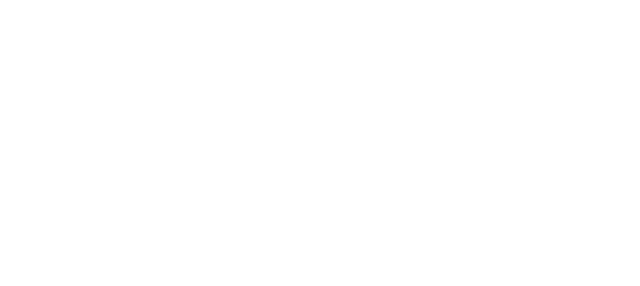
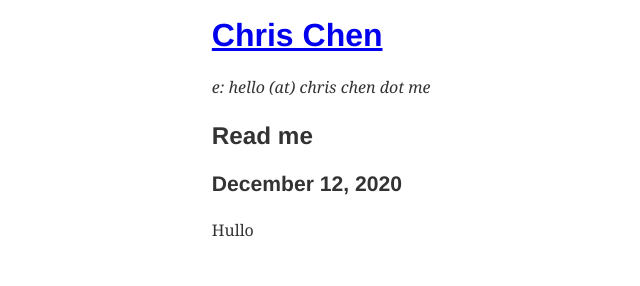
Before and after one commit to cschen13/nice, a Gatsby site: page /readme/ in a window 1280 px wide. Before the commit this address had no page. Shown: the whole page, without its empty margins (133-773 px from the left). Built offline with nearby package versions, Linux system fonts and the light colour scheme; Gatsby itself is replaced by a stand-in of ours; some packages are replaced by stand-ins of ours.

Commit message:
Create reusable Container and add typography

```diff
--- a/gatsby-config.js
+++ b/gatsby-config.js
@@ -15,5 +15,11 @@
       },
     },
     "gatsby-transformer-remark",
+    {
+      resolve: "gatsby-plugin-typography",
+      options: {
+        pathToConfigModule: "src/utils/typography",
+      },
+    },
   ],
 }
--- a/package.json
+++ b/package.json
@@ -15,10 +15,14 @@
   },
   "dependencies": {
     "gatsby": "^2.24.54",
+    "gatsby-plugin-typography": "^2.7.0",
     "gatsby-source-filesystem": "^2.3.29",
     "gatsby-transformer-remark": "^2.8.34",
     "react": "^16.12.0",
-    "react-dom": "^16.12.0"
+    "react-dom": "^16.12.0",
+    "react-typography": "^0.16.19",
+    "typography": "^0.16.19",
+    "typography-theme-alton": "^0.16.19"
   },
   "devDependencies": {
     "husky": "^4.3.0",
--- /dev/null
+++ b/src/components/Container.js
@@ -0,0 +1,17 @@
+import * as React from "react"
+import { Link } from "gatsby"
+import styles from "./Container.module.css"
+
+export default function Container({ children }) {
+  return (
+    <div className={`container ${styles.container}`}>
+      <header>
+        <h1>
+          <Link to="/">Chris Chen</Link>
+        </h1>
+        <address>e: hello (at) chris chen dot me</address>
+      </header>
+      <main>{children}</main>
+    </div>
+  )
+}
--- /dev/null
+++ b/src/components/Container.module.css
@@ -0,0 +1,6 @@
+/* https://jrl.ninja/etc/1/ */
+.container {
+  max-width: 70ch;
+  padding: 2ch;
+  margin: auto;
+}
--- a/src/templates/Post.tsx
+++ b/src/templates/Post.tsx
@@ -1,5 +1,6 @@
 import { graphql } from "gatsby"
 import * as React from "react"
+import Container from "../components/Container"
 import MarkdownNode from "../types/MarkdownNode"
 
 interface IPostProps {
@@ -12,11 +13,13 @@
   const { markdownRemark } = data
   const { frontmatter, html } = markdownRemark
   return (
-    <div>
-      <h1>{frontmatter.title}</h1>
-      <h2>{frontmatter.date}</h2>
+    <Container>
+      <h2>{frontmatter.title}</h2>
+      <h3>
+        <time>{frontmatter.date}</time>
+      </h3>
       <div dangerouslySetInnerHTML={{ __html: html }} />
-    </div>
+    </Container>
   )
 }
 
--- /dev/null
+++ b/src/utils/typography.js
@@ -0,0 +1,7 @@
+import Typography from "typography"
+import theme from "typography-theme-alton"
+
+const typography = new Typography(theme)
+
+export const { scale, rhythm, options } = typography
+export default typography
```
Also changed, not shown: src/pages/index.tsx (+6 -7 lines), src/posts/readme.md (added), 1 other file.
